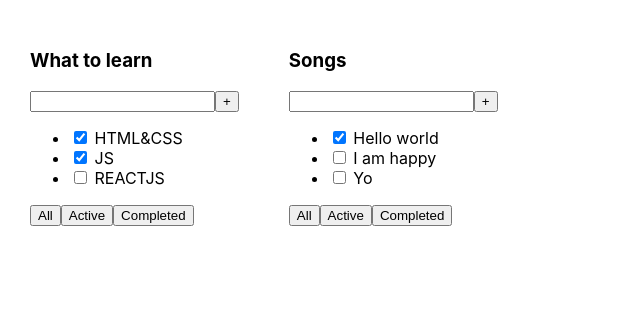
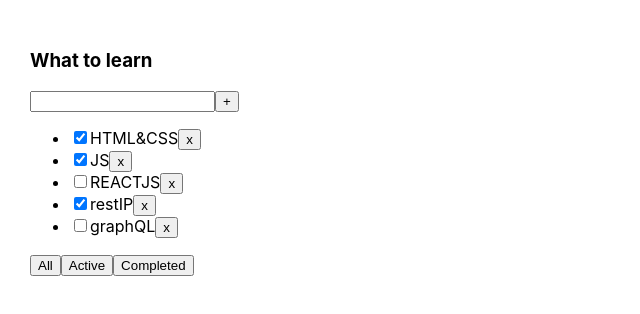
Before and after one commit to SHDGMSQ/Todolist_DopLessons, a React (Create React App) app: page / in a window 1280 px wide. Shown: the top 314 px of the page, without its empty margins (0-640 px from the left). Built offline with nearby package versions, Linux system fonts and the light colour scheme.

Commit message:
after second lesson

```diff
--- a/src/App.tsx
+++ b/src/App.tsx
@@ -1,23 +1,46 @@
-import React from 'react';
+import React, {useState} from 'react';
 import './App.css';
 import TodoList from "./TodoList";
 
-function App() {
+export type FilterValuesType = 'all' | 'active' | 'completed'
 
-    const tasks1 = [
+const App = () => {
+
+    let [filter, setFilter] = useState<FilterValuesType>('all')
+
+    let [tasks, setTasks] = useState([
         {id:1, title: "HTML&CSS", isDone: true},
         {id:2, title: "JS", isDone: true},
         {id:3, title: "REACTJS", isDone: false},
-    ]
-    const tasks2 = [
-        {id:1, title: "Hello world", isDone: true},
-        {id:2, title: "I am happy", isDone: false},
-        {id:3, title: "Yo", isDone: false},
-    ]
+        {id:4, title: "restIP", isDone: true},
+        {id:5, title: "graphQL", isDone: false},
+    ])
+
+    const removeTask = (id: number) => {
+        let newTask = tasks.filter(t => t.id !== id)
+        setTasks(newTask)
+    }
+
+    let tasksForTodolist = tasks
+
+    if (filter === 'active')
+        tasksForTodolist = tasks.filter(t => t.isDone === false)
+    if (filter === 'completed')
+        tasksForTodolist = tasks.filter(t => t.isDone === true)
+
+    const changeTasks = (value: FilterValuesType) => {
+        setFilter(value)
+    }
+
     return (
         <div className="App">
-          <TodoList title="What to learn" tasks={tasks1}/>
-          <TodoList title="Songs" tasks={tasks2}/>
+          <TodoList
+              title="What to learn"
+              tasks={tasksForTodolist}
+              removeTask={removeTask}
+              changeTasks={changeTasks}
+
+          />
         </div>
     );
 }
--- a/src/TodoList.tsx
+++ b/src/TodoList.tsx
@@ -1,4 +1,5 @@
 import React from "react";
+import {FilterValuesType} from "./App";
 
 type TaskType = {
     id: number
@@ -9,9 +10,13 @@
 type PropsType = {
     title: string
     tasks: Array<TaskType>
+    removeTask: (id: number) => void
+    changeTasks: (value: FilterValuesType) => void
 }
 
-function TodoList (props: PropsType) {
+function TodoList(props: PropsType) {
+
+
     return (
         <div>
             <h3>{props.title}</h3>
@@ -20,14 +25,21 @@
                 <button>+</button>
             </div>
             <ul>
-                <li><input type="checkbox" checked={props.tasks[0].isDone}/> <span>{props.tasks[0].title}</span></li>
-                <li><input type="checkbox" checked={props.tasks[1].isDone}/> <span>{props.tasks[1].title}</span></li>
-                <li><input type="checkbox" checked={props.tasks[2].isDone}/> <span>{props.tasks[2].title}</span></li>
+                {
+                    props.tasks.map(t => <li key={t.id}>
+                        <input type='checkbox' checked={t.isDone}/>
+                        <span>{t.title}</span>
+                        <button onClick={ () => {props.removeTask(t.id)}}>x</button>
+                    </li>)
+                }
+
+
+
             </ul>
             <div>
-                <button>All</button>
-                <button>Active</button>
-                <button>Completed</button>
+                <button onClick={ () => {props.changeTasks('all')} }>All</button>
+                <button onClick={ () => {props.changeTasks('active')} }>Active</button>
+                <button onClick={ () => {props.changeTasks('completed')} }>Completed</button>
             </div>
         </div>
     );
```
